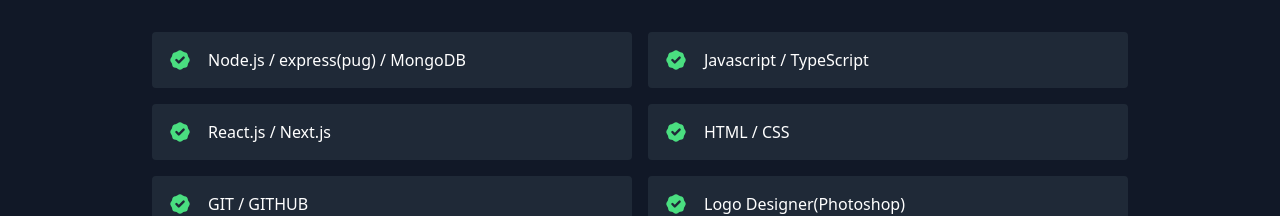
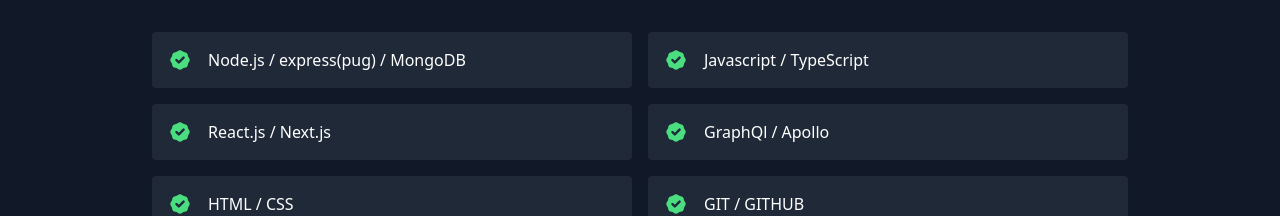
Before and after one commit to AartiJakhar/Portfolio-website, a React (Create React App) app: page / in a window 1280 px wide. Shown: the part 1980-2196 px from the top of the page. Built offline with nearby package versions, Linux system fonts and the light colour scheme.

Commit message:
updating skills

```diff
--- a/src/data.js
+++ b/src/data.js
@@ -40,6 +40,7 @@
     "Node.js / express(pug) / MongoDB",
     "Javascript / TypeScript",
     "React.js / Next.js ",
+    "GraphQl / Apollo ",
     "HTML / CSS",
     "GIT / GITHUB",
     "Logo Designer(Photoshop) ",
```
